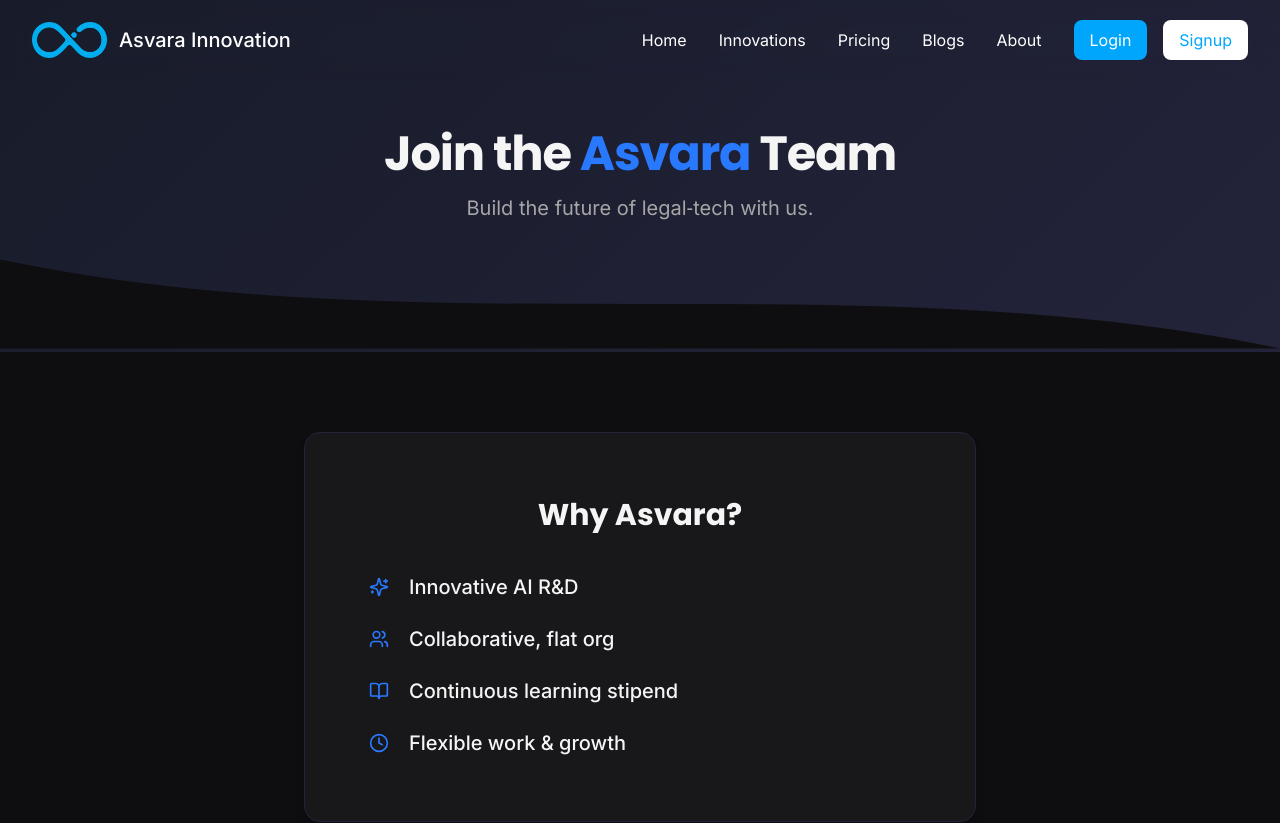
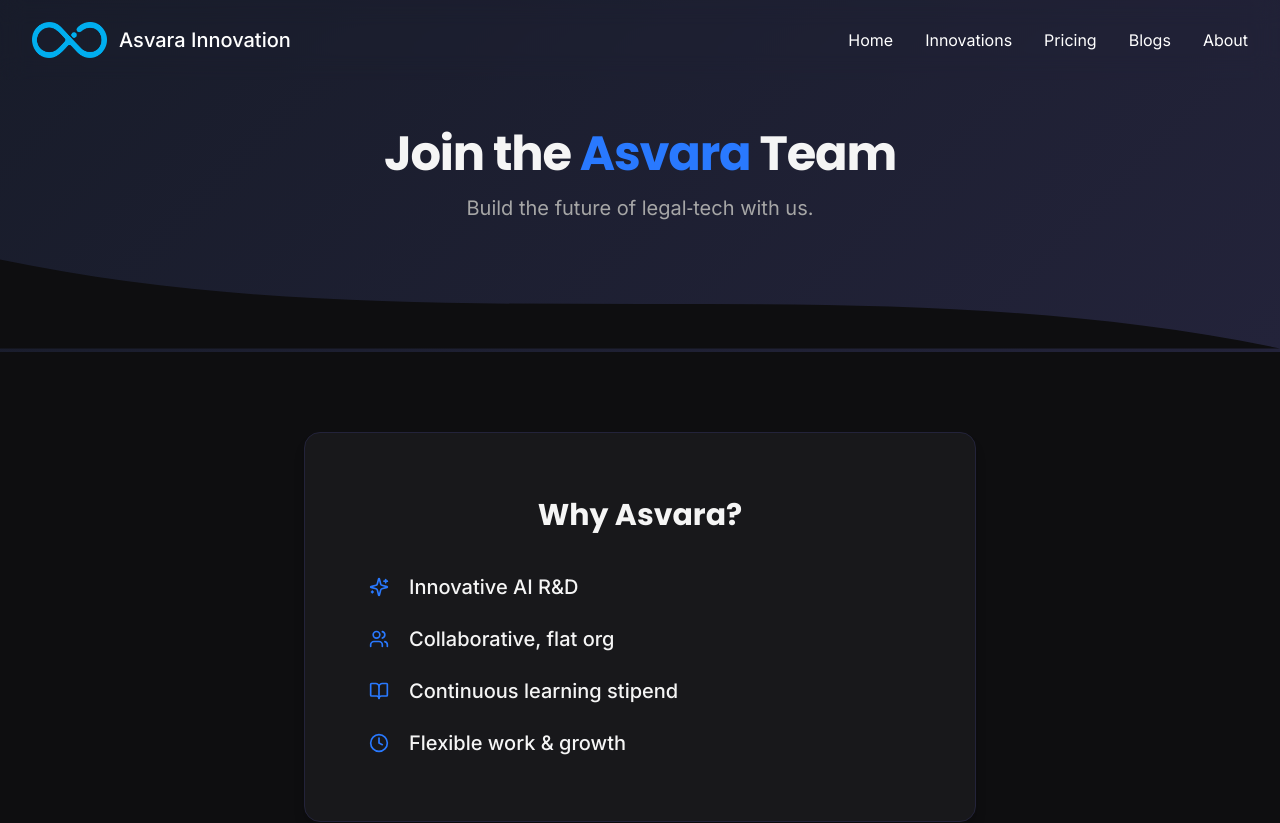
Before and after one commit to asvarainnovations/asvara-innovations-site, a Next.js app: page /careers in a window 1280 px wide. Shown: the top 823 px of the page. Built offline with nearby package versions, Linux system fonts and the light colour scheme; no server answers.

Commit message:
Comment out user session checks in DesktopNavbar and MobileNavbar components for future implementation. This change prepares the code for potential user authentication features while maintaining current layout structure.

```diff
--- a/app/components/DesktopNavbar.tsx
+++ b/app/components/DesktopNavbar.tsx
@@ -78,7 +78,7 @@ export default function DesktopNavbar() {
         {/* <Link href="/contact" className="text-white hover:text-accent transition-colors">
           Contact
         </Link> */}
-        {session?.user ? (
+        {/* {session?.user ? (
           <AvatarDropdown />
         ) : (
           <div className="flex items-center space-x-4">
@@ -95,7 +95,7 @@ export default function DesktopNavbar() {
               Signup
             </Link>
           </div>
-        )}
+        )} */}
       </div>
     </div>
   );
--- a/app/components/MobileNavbar.tsx
+++ b/app/components/MobileNavbar.tsx
@@ -118,7 +118,7 @@ export default function MobileNavbar({ isMobileMenuOpen, setIsMobileMenuOpen }:
               >
                 Contact
               </Link> */}
-              {session?.user ? (
+              {/* {session?.user ? (
                 <div className="pt-2">
                   <AvatarDropdown />
                 </div>
@@ -139,7 +139,7 @@ export default function MobileNavbar({ isMobileMenuOpen, setIsMobileMenuOpen }:
                     Signup
                   </Link>
                 </div>
-              )}
+              )} */}
             </div>
           </motion.div>
         )}
```
